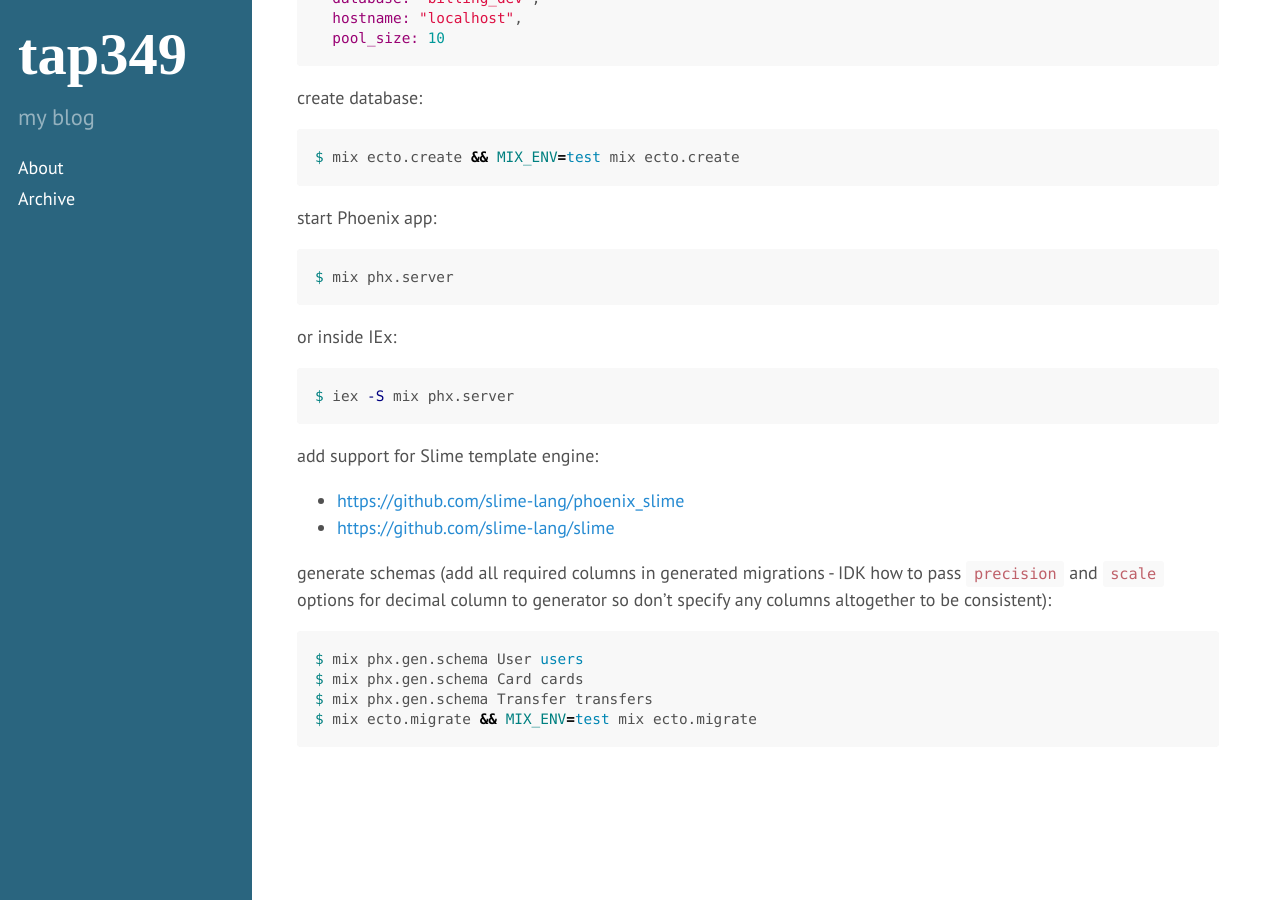
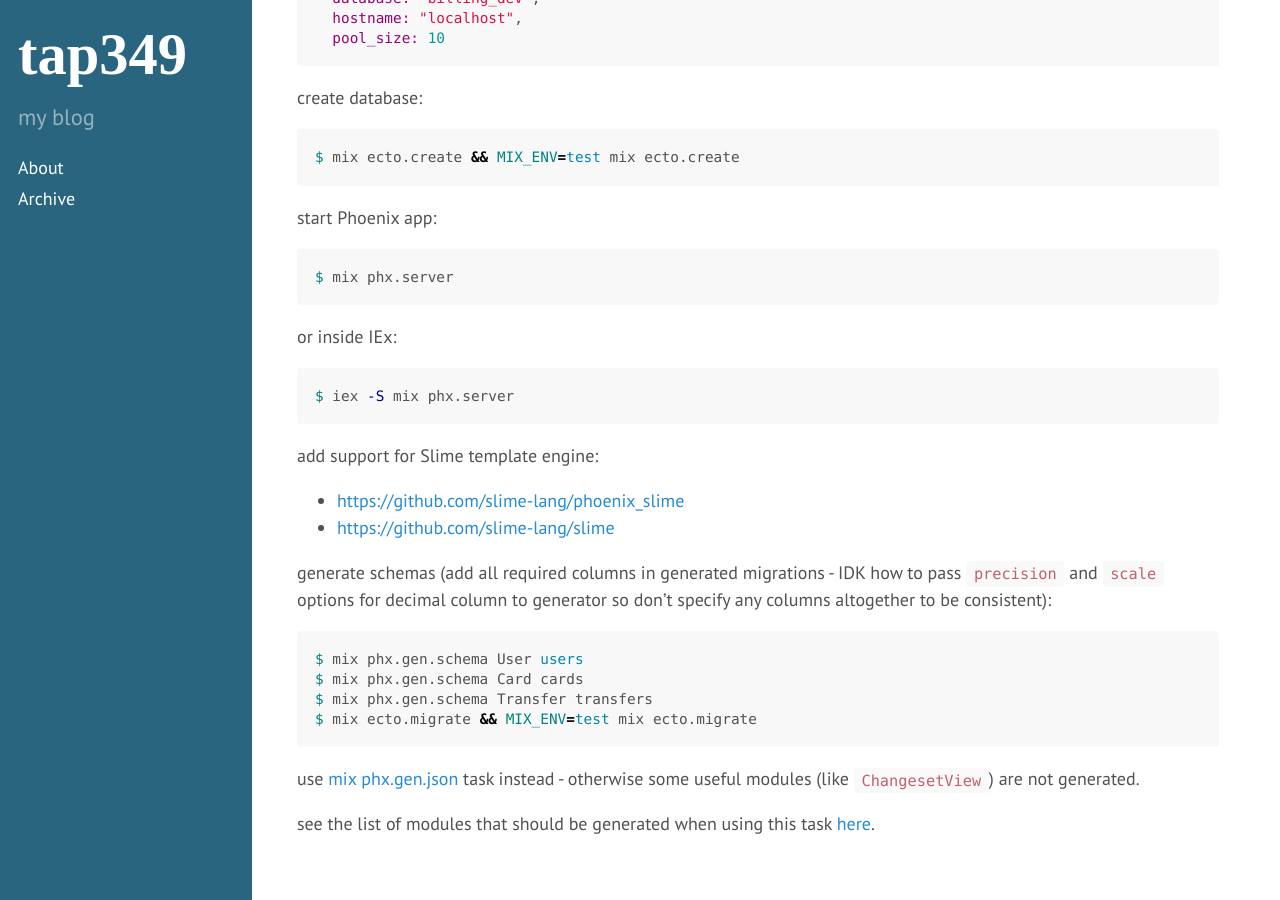
Before and after one commit to tap349/tap349.github.io, a Jekyll site: the page built from _posts/2017-07-27-phoenix-getting-started.md, in a window 1280 px wide and 900 px high, scrolled down 893 px. Built offline with Jekyll 4.4.1, drawn with Linux system fonts in a browser that asks for light colours.

Commit message:
update 2017-08-01_18:44:46

````diff
--- a/_posts/2017-07-27-phoenix-getting-started.md
+++ b/_posts/2017-07-27-phoenix-getting-started.md
@@ -84,3 +84,9 @@ $ mix phx.gen.schema Card cards
 $ mix phx.gen.schema Transfer transfers
 $ mix ecto.migrate && MIX_ENV=test mix ecto.migrate
 ```
+
+use [mix phx.gen.json](https://hexdocs.pm/phoenix/Mix.Tasks.Phx.Gen.Json.html) task
+instead - otherwise some useful modules (like `ChangesetView`) are not generated.
+
+see the list of modules that should be generated when using this task
+[here](https://github.com/phoenixframework/phoenix/tree/master/priv/templates/phx.gen.json).
````
